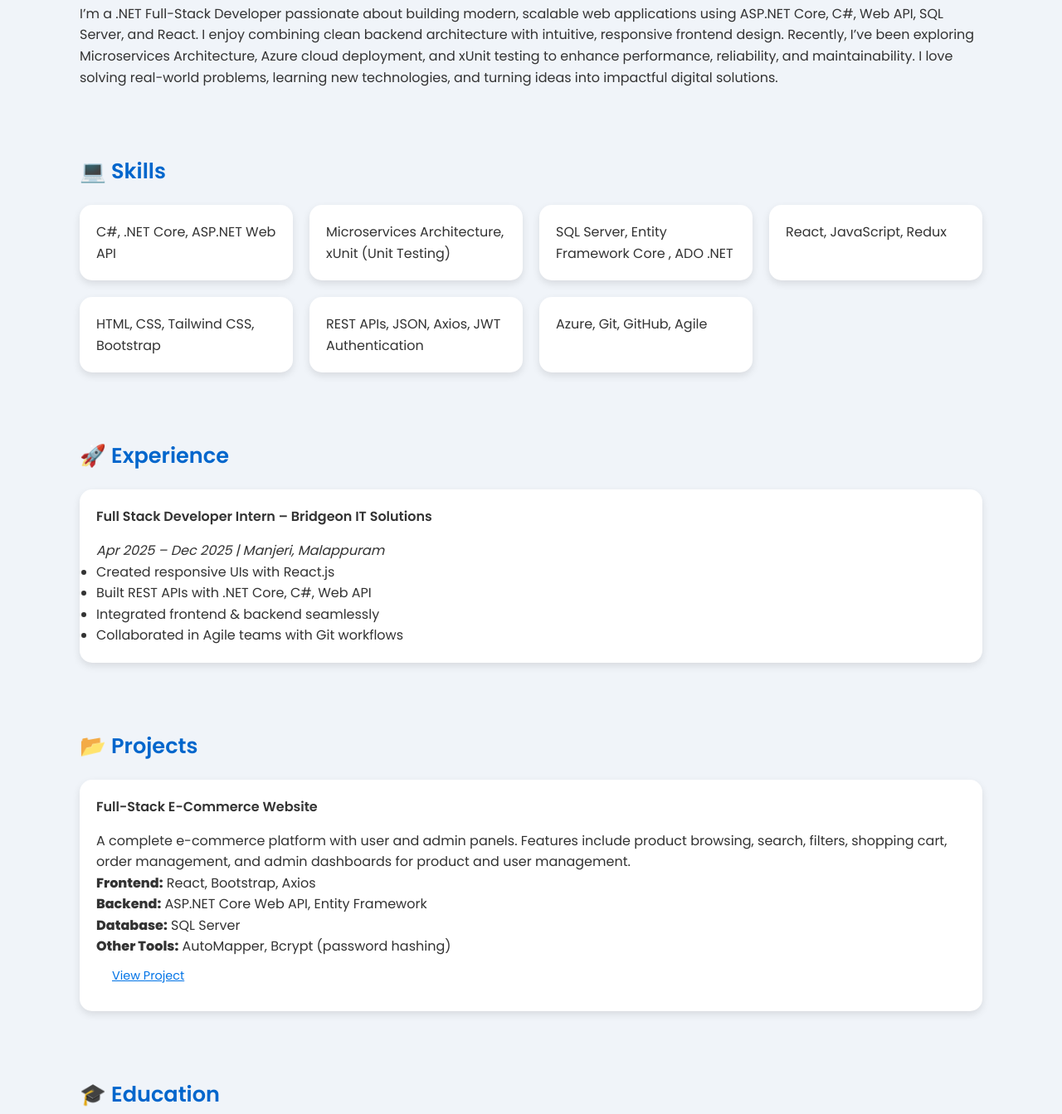
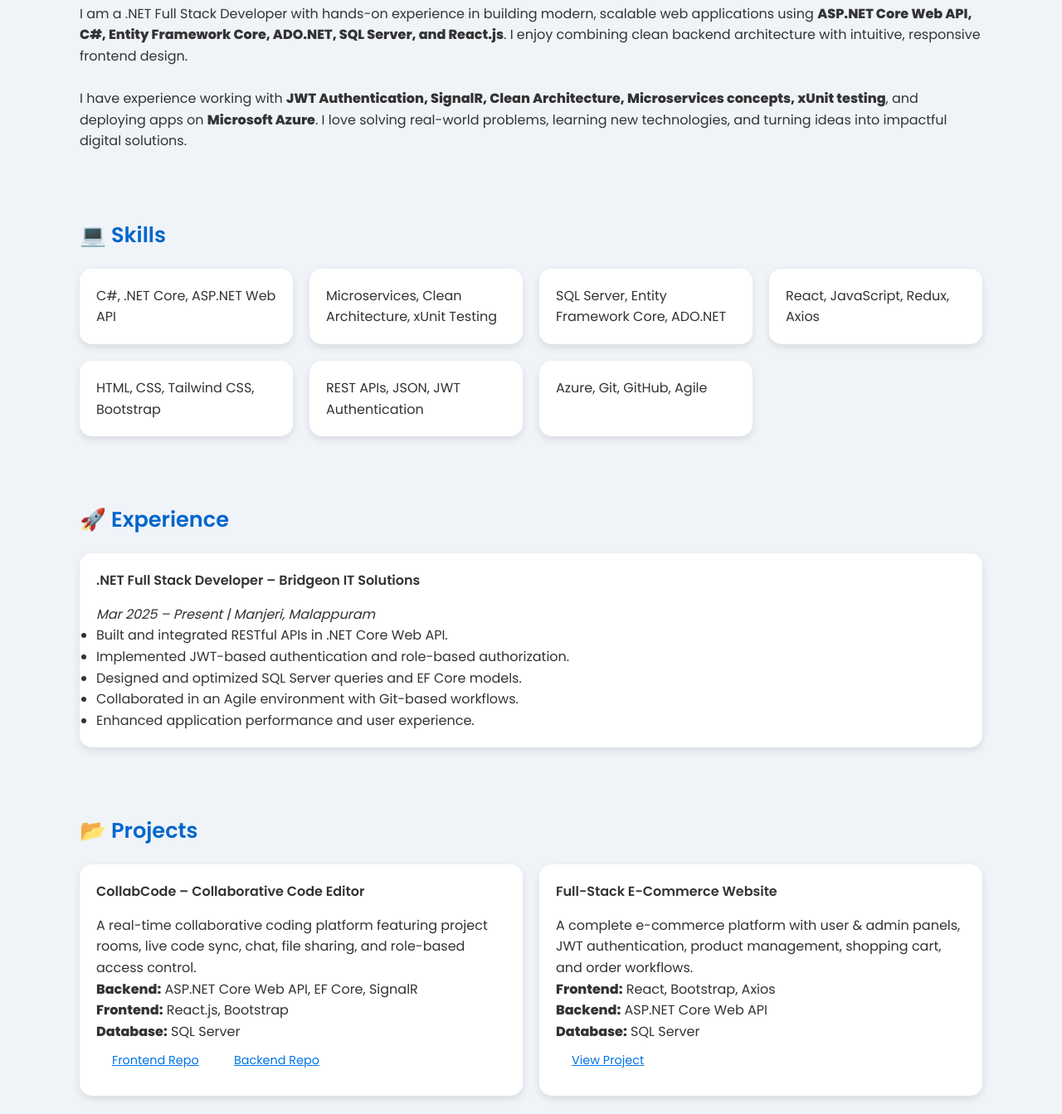
Before and after one commit to mhdhsp/newPortfolio, a plain HTML site: page index.html in a window 1280 px wide. Shown: the part 736-2079 px from the top of the page at 83% size. Drawn offline with Linux system fonts and the light colour scheme.

Commit message:
added project

```diff
--- a/index.html
+++ b/index.html
@@ -1,3 +1,4 @@
+<!-- Updated portfolio HTML with added details from CV, keeping the same design -->
 <!DOCTYPE html>
 <html lang="en">
   <head>
@@ -11,28 +12,19 @@
     />
   </head>
   <body>
-
-
-
     <header>
       <div class="container header-content">
-        <img
-          src="./bgchanged.png"
-          alt="Profile Picture"
-          class="profile-img"
-        />
+        <img src="./bgchanged.png" alt="Profile Picture" class="profile-img" />
         <h1>Muhammed Suhail P</h1>
-        <h2>Full Stack Developer</h2>
+        <h2>.NET Full Stack Developer</h2>
         <p class="tagline">Building scalable apps with .NET Core & React</p>
         <div class="header-links">
           <a
             href="https://mail.google.com/mail/?view=cm&fs=1&to=suhailpalakkal1@gmail.com"
             target="_blank"
             class="btn"
+            >Email</a
           >
-            Email
-          </a>
-
           <a
             href="https://www.linkedin.com/in/muhammed-suhail-p-a0061235b"
             target="_blank"
@@ -53,8 +45,14 @@
     <section id="about" class="container">
       <h3>👋 About Me</h3>
       <p>
-        I’m a .NET Full-Stack Developer passionate about building modern, scalable web applications using ASP.NET Core, C#, Web API, SQL Server, and React. I enjoy combining clean backend architecture with intuitive, responsive frontend design.
-Recently, I’ve been exploring Microservices Architecture, Azure cloud deployment, and xUnit testing to enhance performance, reliability, and maintainability. I love solving real-world problems, learning new technologies, and turning ideas into impactful digital solutions.
+        I am a .NET Full Stack Developer with hands-on experience in building
+        modern, scalable web applications using <strong>ASP.NET Core Web API, C#, Entity Framework Core, ADO.NET, SQL Server, and React.js</strong>.
+        I enjoy combining clean backend architecture with intuitive, responsive
+        frontend design.
+        <br /><br />
+        I have experience working with <strong>JWT Authentication, SignalR, Clean Architecture, Microservices concepts, xUnit testing</strong>, and deploying apps on
+        <strong>Microsoft Azure</strong>. I love solving real-world problems, learning new
+        technologies, and turning ideas into impactful digital solutions.
       </p>
     </section>
 
@@ -63,48 +61,61 @@ Recently, I’ve been exploring Microservices Architecture, Azure cloud deployme
       <h3>💻 Skills</h3>
       <div class="card-grid">
         <div class="card">C#, .NET Core, ASP.NET Web API</div>
-    <div class="card">Microservices Architecture, xUnit (Unit Testing)</div>
-    <div class="card">SQL Server, Entity Framework Core , ADO .NET</div>
-    <div class="card">React, JavaScript, Redux</div>
+        <div class="card">Microservices, Clean Architecture, xUnit Testing</div>
+        <div class="card">SQL Server, Entity Framework Core, ADO.NET</div>
+        <div class="card">React, JavaScript, Redux, Axios</div>
         <div class="card">HTML, CSS, Tailwind CSS, Bootstrap</div>
-    <div class="card">REST APIs, JSON, Axios, JWT Authentication</div>
+        <div class="card">REST APIs, JSON, JWT Authentication</div>
         <div class="card">Azure, Git, GitHub, Agile</div>
       </div>
     </section>
-
 
     <!-- Experience -->
     <section id="experience" class="container">
       <h3>🚀 Experience</h3>
       <div class="card">
-        <h4>Full Stack Developer Intern – Bridgeon IT Solutions</h4>
-        <p><em>Apr 2025 – Dec 2025 | Manjeri, Malappuram</em></p>
+        <h4>.NET Full Stack Developer – Bridgeon IT Solutions</h4>
+        <p><em>Mar 2025 – Present | Manjeri, Malappuram</em></p>
         <ul>
-          <li>Created responsive UIs with React.js</li>
-          <li>Built REST APIs with .NET Core, C#, Web API</li>
-          <li>Integrated frontend & backend seamlessly</li>
-          <li>Collaborated in Agile teams with Git workflows</li>
+          <li>Built and integrated RESTful APIs in .NET Core Web API.</li>
+          <li>Implemented JWT-based authentication and role-based authorization.</li>
+          <li>Designed and optimized SQL Server queries and EF Core models.</li>
+          <li>Collaborated in an Agile environment with Git-based workflows.</li>
+          <li>Enhanced application performance and user experience.</li>
         </ul>
       </div>
     </section>
 
     <!-- Projects -->
-
     <section id="projects" class="container">
       <h3>📂 Projects</h3>
       <div class="card-grid">
         <div class="card">
+          <h4>CollabCode – Collaborative Code Editor</h4>
+          <p>
+            A real-time collaborative coding platform featuring project rooms,
+            live code sync, chat, file sharing, and role-based access control.
+          </p>
+          <p>
+            <strong>Backend:</strong> ASP.NET Core Web API, EF Core, SignalR<br />
+            <strong>Frontend:</strong> React.js, Bootstrap<br />
+            <strong>Database:</strong> SQL Server
+          </p>
+          <a href="#" target="_blank" class="btn small">Frontend Repo</a>
+          <a href="#" target="_blank" class="btn small">Backend Repo</a>
+        </div>
+
+        <div class="card">
           <h4>Full-Stack E-Commerce Website</h4>
           <p>
-            A complete e-commerce platform with user and admin panels. Features
-            include product browsing, search, filters, shopping cart, order
-            management, and admin dashboards for product and user management.
+            A complete e-commerce platform with user & admin panels, JWT
+            authentication, product management, shopping cart, and order
+            workflows.
           </p>
           <p>
             <strong>Frontend:</strong> React, Bootstrap, Axios<br />
-            <strong>Backend:</strong> ASP.NET Core Web API, Entity Framework<br />
-            <strong>Database:</strong> SQL Server<br />
-            <strong>Other Tools:</strong> AutoMapper, Bcrypt (password hashing)
+            <strong>Backend:</strong> ASP.NET Core Web API<br />
+            <strong>Database:</strong> SQL Server
           </p>
           <a
             href="https://github.com/mhdhsp/Ecommerce"
@@ -113,7 +124,6 @@ Recently, I’ve been exploring Microservices Architecture, Azure cloud deployme
             >View Project</a
           >
         </div>
-        <!-- Add more projects here -->
       </div>
     </section>
 
@@ -126,8 +136,7 @@ Recently, I’ve been exploring Microservices Architecture, Azure cloud deployme
         </div>
         <div class="card">
           <p>
-            <strong>Higher Secondary (CS)</strong><br />GMHSS Perinthalmanna<br />2016
-            – 2018
+            <strong>Higher Secondary (CS)</strong><br />GMHSS Perinthalmanna<br />2016 – 2018
           </p>
         </div>
       </div>
@@ -155,38 +164,30 @@ Recently, I’ve been exploring Microservices Architecture, Azure cloud deployme
       </form>
     </section>
 
-
-
-
     <footer>
-      <p>⚡ Built by Muhammed Suhail P | Full Stack Developer</p>
+      <p>⚡ Built by Muhammed Suhail P | .NET Full Stack Developer</p>
     </footer>
-
 
     <script>
       const form = document.getElementById("contactForm");
 
       form.addEventListener("submit", async function (event) {
-    event.preventDefault(); // stop normal reload
+        event.preventDefault();
         const formData = new FormData(form);
 
-    // send request to Formspree
         const response = await fetch(form.action, {
           method: form.method,
           body: formData,
-      headers: { 'Accept': 'application/json' }
+          headers: { Accept: "application/json" }
         });
 
         if (response.ok) {
           alert("✅ Message sent successfully!");
-      form.reset(); // clears all fields
+          form.reset();
         } else {
           alert("⚠️ Oops! Something went wrong. Please try again.");
         }
       });
     </script>
-
-
-
   </body>
 </html>
```
Lines whose indentation alone changed are shown as unchanged.
